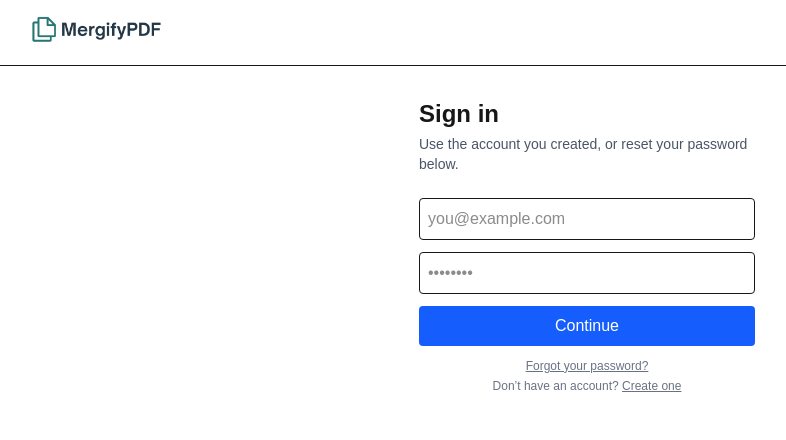
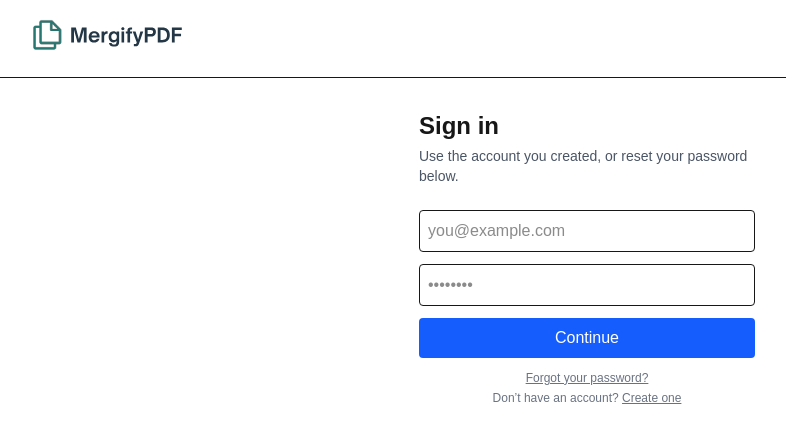
Before and after one commit to Mergify2020/mergifypdf, a Next.js app: page /login in a window 1280 px wide. Shown: the top 440 px of the page, without its empty margins (53-839 px from the left). Built offline with nearby package versions, Linux system fonts and the light colour scheme.

Commit message:
brand: switch header logo to SVG

```diff
--- a/src/app/layout.tsx
+++ b/src/app/layout.tsx
@@ -17,11 +17,12 @@ export default function RootLayout({ children }: { children: React.ReactNode })
         {/* Header */}
         <header className="w-full sticky top-0 z-50 bg-white/90 backdrop-blur border-b">
           <div className="max-w-6xl mx-auto px-4 py-3">
-            <Link href="/" className="inline-flex items-center gap-2">
+            <Link href="/" className="inline-flex items-center gap-2" aria-label="Go to homepage">
+              {/* Use the SVG in /public. Next/Image passes SVG through unmodified (nice and crisp). */}
               <Image
-                src="/logo.png"      // must exist at /public/logo.png
+                src="/logo-wordmark.svg"  // <-- put your Canva SVG in /public as logo-wordmark.svg
                 alt="MergifyPDF"
-                width={140}
+                width={160}
                 height={40}
                 priority
               />
@@ -29,7 +30,7 @@ export default function RootLayout({ children }: { children: React.ReactNode })
           </div>
         </header>
 
-        {/* Page content; padding so it never sits under the header */}
+        {/* Page content */}
         <main className="pt-2">
           <Providers>{children}</Providers>
         </main>
```
Also changed, not shown: public/logo-wordmark.svg (added).
